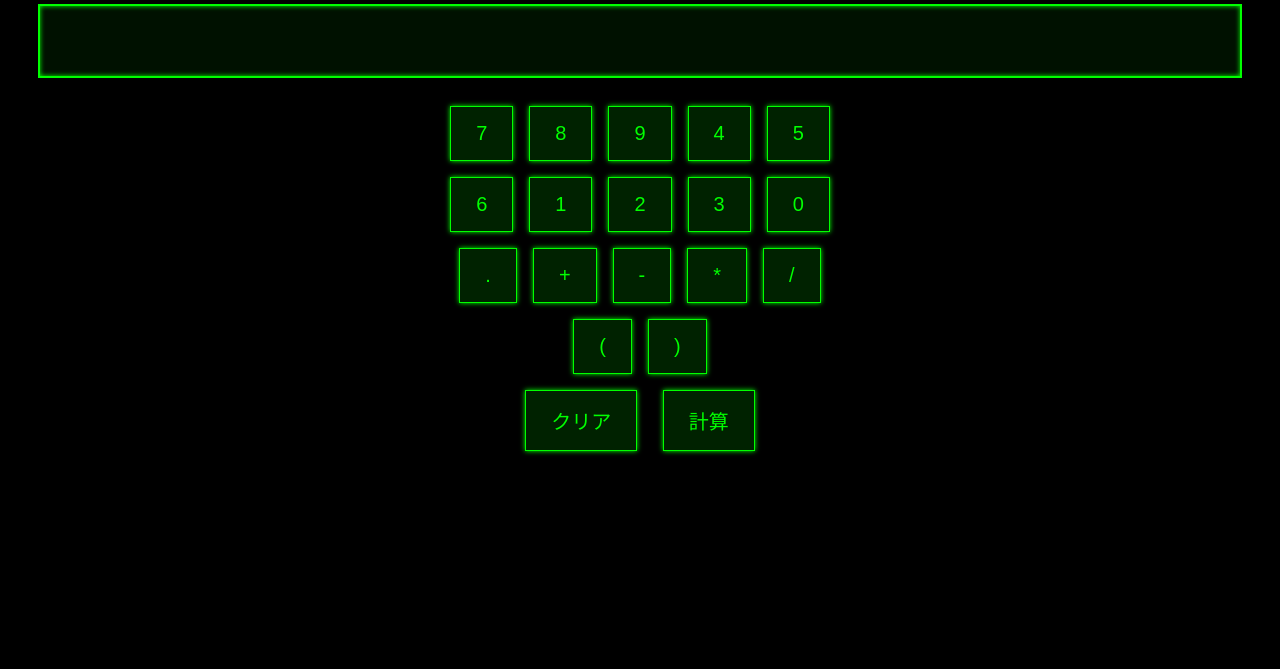
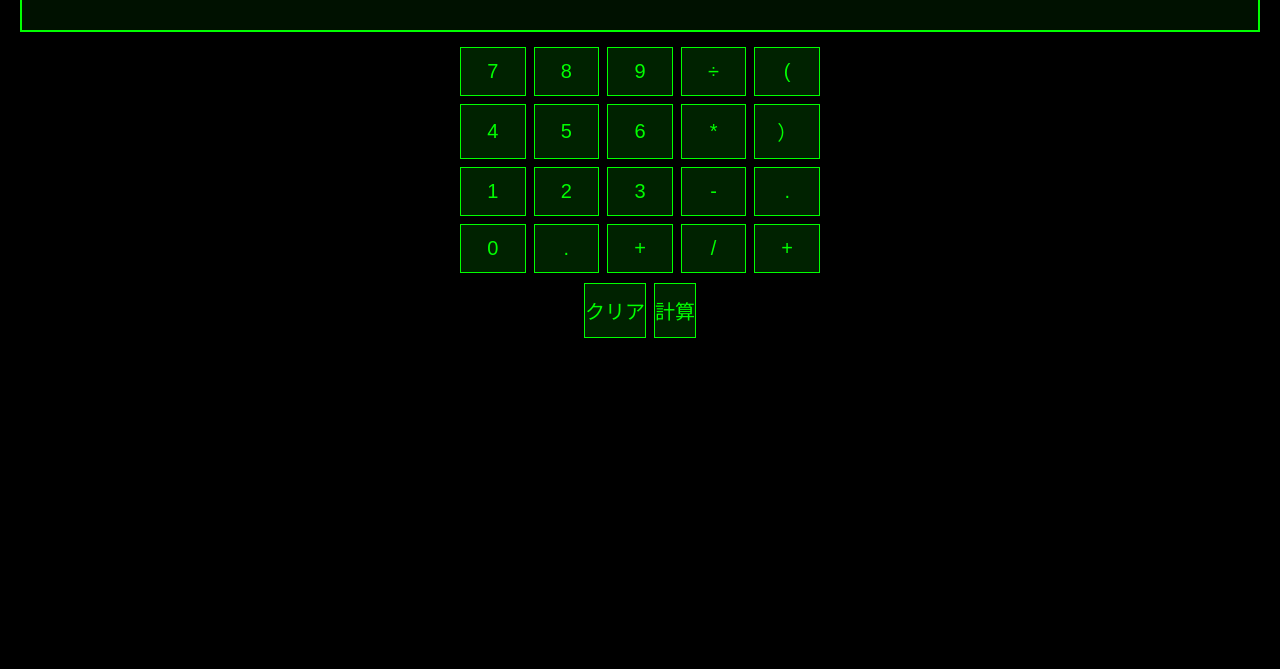
Before and after one commit to tanuki276/Computer, a plain HTML site: page index.html in a window 1280 px wide. Shown: the part 131-800 px from the top of the page. Drawn offline with nearby package versions, Linux system fonts and the light colour scheme.

Commit message:
index.html の更新

```diff
--- a/index.html
+++ b/index.html
@@ -1,107 +1,120 @@
 <!DOCTYPE html>
-<html>
+<html lang="ja">
 <head>
+<meta charset="UTF-8" />
 <title>SUPER計算機</title>
-  <script src="https://cdnjs.cloudflare.com/ajax/libs/mathjs/11.11.0/math.min.js"></script>
 <style>
   body {
     background: black;
-      color: #00ff00;
-      font-family: "Courier New", monospace;
+    color: #0f0;
+    font-family: monospace;
     text-align: center;
-      padding: 30px;
+    padding: 20px;
+    margin: 0;
   }
-
   h1 {
-      font-size: 36px;
-      margin-bottom: 20px;
-      text-shadow: 0 0 10px #00ff00;
+    font-size: 32px;
+    margin-bottom: 15px;
+    text-shadow: 0 0 8px #0f0;
   }
-
   #display {
-      font-size: 28px;
-      border: 2px solid #00ff00;
-      padding: 15px;
-      margin-bottom: 20px;
-      min-height: 40px;
-      background-color: #001100;
-      box-shadow: inset 0 0 5px #00ff00;
-      word-break: break-word;
+    font-size: 24px;
+    border: 2px solid #0f0;
+    background: #001100;
+    padding: 10px;
+    min-height: 36px;
+    margin-bottom: 15px;
+    word-break: break-all;
   }
-
-    .button {
-      margin: 8px;
-      padding: 15px 25px;
+  #keyboard {
+    max-width: 360px;
+    margin: 0 auto 10px;
+    display: grid;
+    grid-template-columns: repeat(5, 1fr);
+    gap: 8px;
+  }
+  button.button {
+    background: #002200;
+    border: 1px solid #0f0;
+    color: #0f0;
     font-size: 20px;
-      background: #002200;
-      color: #00ff00;
-      border: 1px solid #00ff00;
-      box-shadow: 0 0 5px #00ff00;
+    padding: 12px 0;
     cursor: pointer;
-      transition: 0.2s;
+    user-select: none;
+    transition: background 0.2s;
   }
-
-    .button:hover {
-      background: #003300;
+  button.button:hover {
+    background: #004400;
   }
-
-    #keyboard {
-      max-width: 400px;
-      margin: auto;
+  #actions {
+    margin-top: 10px;
   }
-
   #result {
-      margin-top: 30px;
-      font-size: 24px;
-      color: #00ffaa;
-      text-shadow: 0 0 5px #00ffaa;
+    margin-top: 20px;
+    font-size: 22px;
+    color: #0ff;
+    text-shadow: 0 0 6px #0ff;
+    min-height: 50px;
   }
 </style>
 </head>
 <body>
   <h1>SUPER計算機</h1>
-
   <div id="display"></div>
   <div id="keyboard"></div>
 
+  <div id="actions">
     <button class="button" onclick="clearDisplay()">クリア</button>
     <button class="button" onclick="calculate()">計算</button>
+  </div>
 
   <div id="result"></div>
 
 <script>
-    const keys = "7894561230.+-*/()";
+  const keys = ["7","8","9","÷","(",
+                "4","5","6","*","）",
+                "1","2","3","-",".",
+                "0",".","+","/","+"];
+  const display = document.getElementById("display");
   const keyboardDiv = document.getElementById("keyboard");
-    const display = document.getElementById("display");
 
-    for (let char of keys) {
+  // 表示上は ÷ だけど計算は / に変換
+  function appendChar(c) {
+    if (c === "÷") c = "/";
+    if (c === "）") c = ")";
+    display.innerText += c;
+  }
+
+  keys.forEach(k => {
     const btn = document.createElement("button");
-      btn.innerText = char;
     btn.className = "button";
-      btn.onclick = () => display.innerText += char;
+    btn.innerText = k;
+    btn.onclick = () => appendChar(k);
     keyboardDiv.appendChild(btn);
-    }
+  });
 
   function clearDisplay() {
     display.innerText = "";
     document.getElementById("result").innerText = "";
   }
 
+  function isSafeExpression(expr) {
+    return /^[\d+\-*/().\s]+$/.test(expr);
+  }
+
   function calculate() {
     const input = display.innerText;
-      if (!/^[\d+\-*/().\s]+$/.test(input)) {
+    if (!isSafeExpression(input)) {
       document.getElementById("result").innerText = "不正な式…";
       return;
     }
-
+    try {
       const start = performance.now();
-      try {
-        const answer = math.evaluate(input);
+      const answer = Function('"use strict";return (' + input + ')')();
       const end = performance.now();
       const time = (end - start).toFixed(6);
-        document.getElementById("result").innerHTML =
-          `結果：${answer}<br>処理時間：${time} ミリ秒`;
-      } catch (e) {
+      document.getElementById("result").innerHTML = `結果：${answer}<br>処理時間：${time} ミリ秒`;
+    } catch {
       document.getElementById("result").innerText = "計算エラー…";
     }
   }
```
Lines whose indentation alone changed are shown as unchanged.
